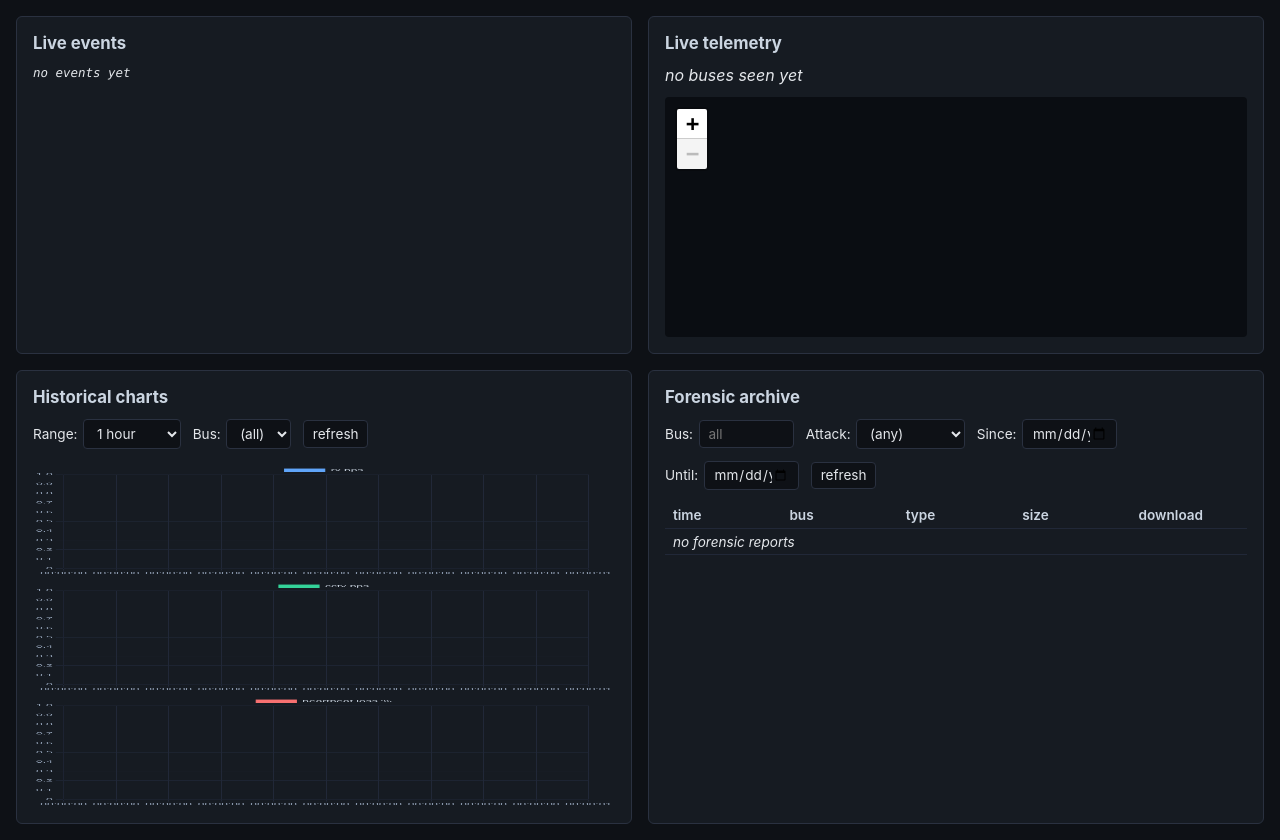
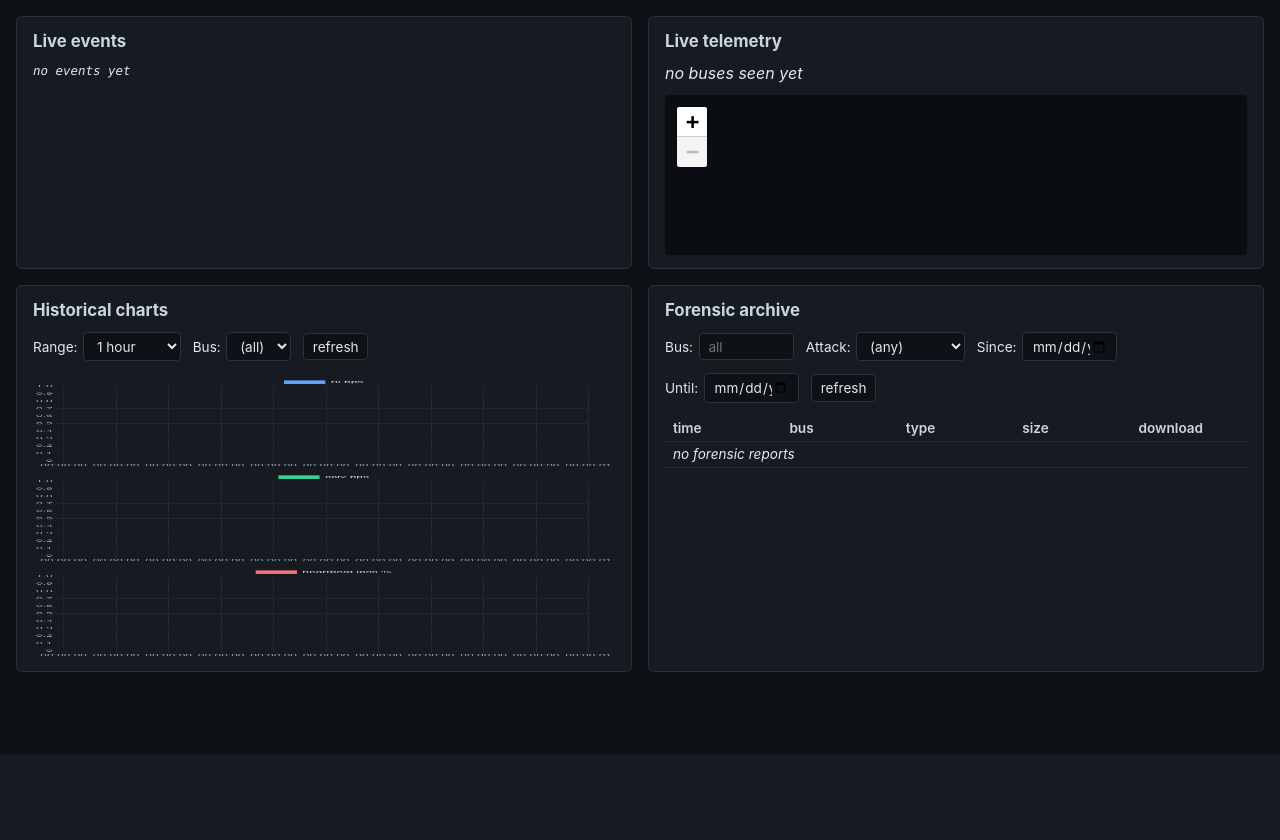
Before and after one commit to ahmadra2002KFU/Bus-Jetson-Nano, a FastAPI app: page / in a window 1280 px wide. Shown: the part 45-885 px from the top of the page. After the commit the page ends 717 px from the top, so only its background shows below. Run offline with FastAPI, Linux system fonts and the light colour scheme; data that the repository does not hold is empty; parts of the project's set-up code (start-up, migrations or seed data) failed here and were passed over; some libraries are stand-ins or nearby versions.

Commit message:
fix(dashboard): tighter layout + cache-bust static assets
- Cap panels at max-height 460px so the page fits a 1080p viewport
  without page-level scrolling
- Replace fixed event-list height with flex:1 + min-height:0 so the
  list grows to fill the panel, then scrolls internally
- Smaller buses-list (160px) and shorter chart canvases (90px) so all
  4 panels fit in 2x2 without forcing the page tall
- Wrap forensic table in #fa-scroll so its rows scroll internally
- Append ?v=<mtime> to /static/dashboard.css and dashboard.js URLs;
  asset_v is computed from file mtime each request so redeploys
  invalidate the browser cache automatically (no hard-refresh needed)

Co-Authored-By: Claude Opus 4.7 (1M context) <noreply@anthropic.com>

```diff
--- a/jetson-hardware/server/routers/dashboard.py
+++ b/jetson-hardware/server/routers/dashboard.py
@@ -12,6 +12,24 @@ from ..storage import db
 
 router = APIRouter()
 
+_STATIC_DIR = Path(__file__).resolve().parent.parent / "static"
+
+
+def _asset_version() -> str:
+    """Cache-bust token derived from the latest static-asset mtime.
+
+    Recomputed per request (cheap stat) so any redeploy / file edit on
+    the server invalidates browser caches without a hard refresh.
+    """
+    latest = 0.0
+    for name in ("dashboard.css", "dashboard.js"):
+        p = _STATIC_DIR / name
+        try:
+            latest = max(latest, p.stat().st_mtime)
+        except OSError:
+            pass
+    return f"{int(latest)}"
+
 
 @router.get("/", response_class=HTMLResponse)
 async def dashboard(request: Request) -> HTMLResponse:
@@ -19,7 +37,10 @@ async def dashboard(request: Request) -> HTMLResponse:
     return templates.TemplateResponse(
         request,
         "dashboard.html",
-        {"build": os.environ.get("BUILD_SHA") or "dev"},
+        {
+            "build": os.environ.get("BUILD_SHA") or "dev",
+            "asset_v": _asset_version(),
+        },
     )
 
 
--- a/jetson-hardware/server/static/dashboard.css
+++ b/jetson-hardware/server/static/dashboard.css
@@ -45,9 +45,10 @@ main { padding: 1rem; }
   background: #161b22;
   border: 1px solid #2a3140;
   border-radius: 6px;
-  padding: 1rem;
+  padding: 0.85rem 1rem;
   min-width: 0;            /* see note above */
-  min-height: 260px;
+  min-height: 220px;
+  max-height: 460px;
   display: flex;
   flex-direction: column;
   overflow: hidden;        /* belt + suspenders against child overflow */
@@ -87,10 +88,10 @@ main { padding: 1rem; }
 #events-list {
   font-family: ui-monospace, "SF Mono", Consolas, monospace;
   font-size: 0.78rem;
-  max-height: 360px;
+  flex: 1;
+  min-height: 0;
   overflow-y: auto;
   overflow-x: hidden;
-  flex: 1;
 }
 .event-row {
   display: grid;
@@ -118,7 +119,7 @@ main { padding: 1rem; }
 
 /* -- Live telemetry --------------------------------------------------------- */
 #buses-list {
-  max-height: 240px;
+  max-height: 160px;
   overflow-y: auto;
   flex-shrink: 0;
 }
@@ -142,22 +143,30 @@ main { padding: 1rem; }
 }
 
 #map {
-  height: 240px;
+  flex: 1;
+  min-height: 160px;
   margin-top: 0.75rem;
   border-radius: 4px;
   background: #0a0d12;
-  flex-shrink: 0;
 }
 
 /* -- Historical charts ------------------------------------------------------ */
 #p-charts canvas {
   max-width: 100%;
   width: 100% !important;
-  height: 110px !important;
-  margin-top: 0.35rem;
+  height: 90px !important;
+  margin-top: 0.3rem;
 }
 
 /* -- Forensic archive ------------------------------------------------------- */
+#p-forensics {
+  /* table needs its own scroll container */
+}
+#fa-scroll {
+  flex: 1;
+  min-height: 0;
+  overflow-y: auto;
+}
 #fa-table {
   width: 100%;
   border-collapse: collapse;
--- a/jetson-hardware/server/templates/base.html
+++ b/jetson-hardware/server/templates/base.html
@@ -4,7 +4,7 @@
   <meta charset="UTF-8">
   <meta name="viewport" content="width=device-width, initial-scale=1.0">
   <title>{% block title %}Al-Ahsa Smart Bus{% endblock %}</title>
-  <link rel="stylesheet" href="/static/dashboard.css">
+  <link rel="stylesheet" href="/static/dashboard.css?v={{ asset_v }}">
 
   <link rel="stylesheet"
         href="https://unpkg.com/leaflet@1.9.4/dist/leaflet.css"
@@ -27,7 +27,7 @@
   <main>
     {% block content %}{% endblock %}
   </main>
-  <script src="/static/dashboard.js" defer></script>
+  <script src="/static/dashboard.js?v={{ asset_v }}" defer></script>
   {% block scripts %}{% endblock %}
 </body>
 </html>
--- a/jetson-hardware/server/templates/dashboard.html
+++ b/jetson-hardware/server/templates/dashboard.html
@@ -63,6 +63,7 @@
       <label>Until: <input id="fa-until" type="date"></label>
       <button id="fa-refresh">refresh</button>
     </div>
+    <div id="fa-scroll">
       <table id="fa-table">
         <thead>
           <tr>
@@ -72,5 +73,6 @@
         <tbody><tr><td colspan="5"><em>loading&hellip;</em></td></tr></tbody>
       </table>
     </div>
+  </div>
 </section>
 {% endblock %}
```
Lines whose indentation alone changed are shown as unchanged.
